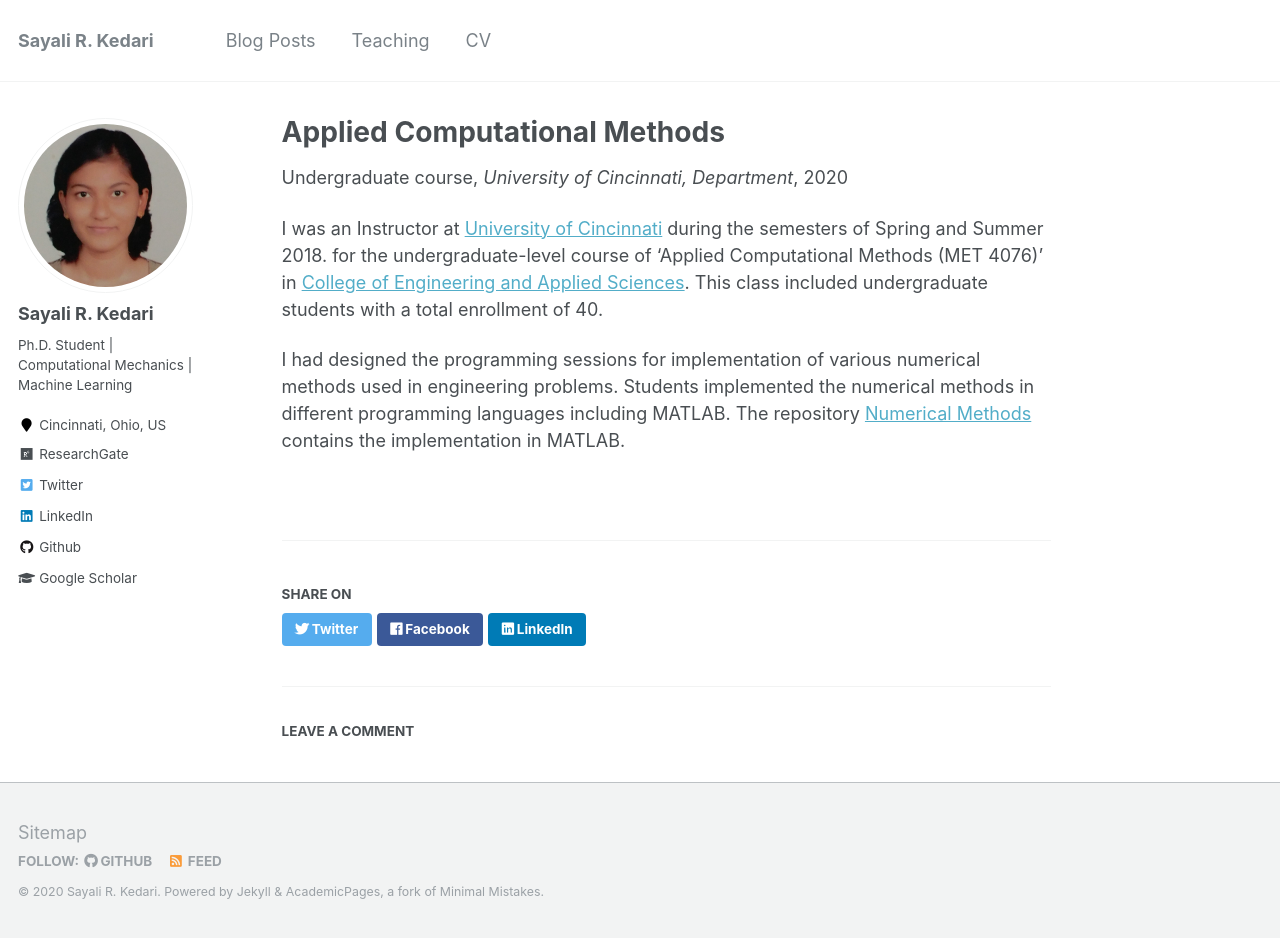
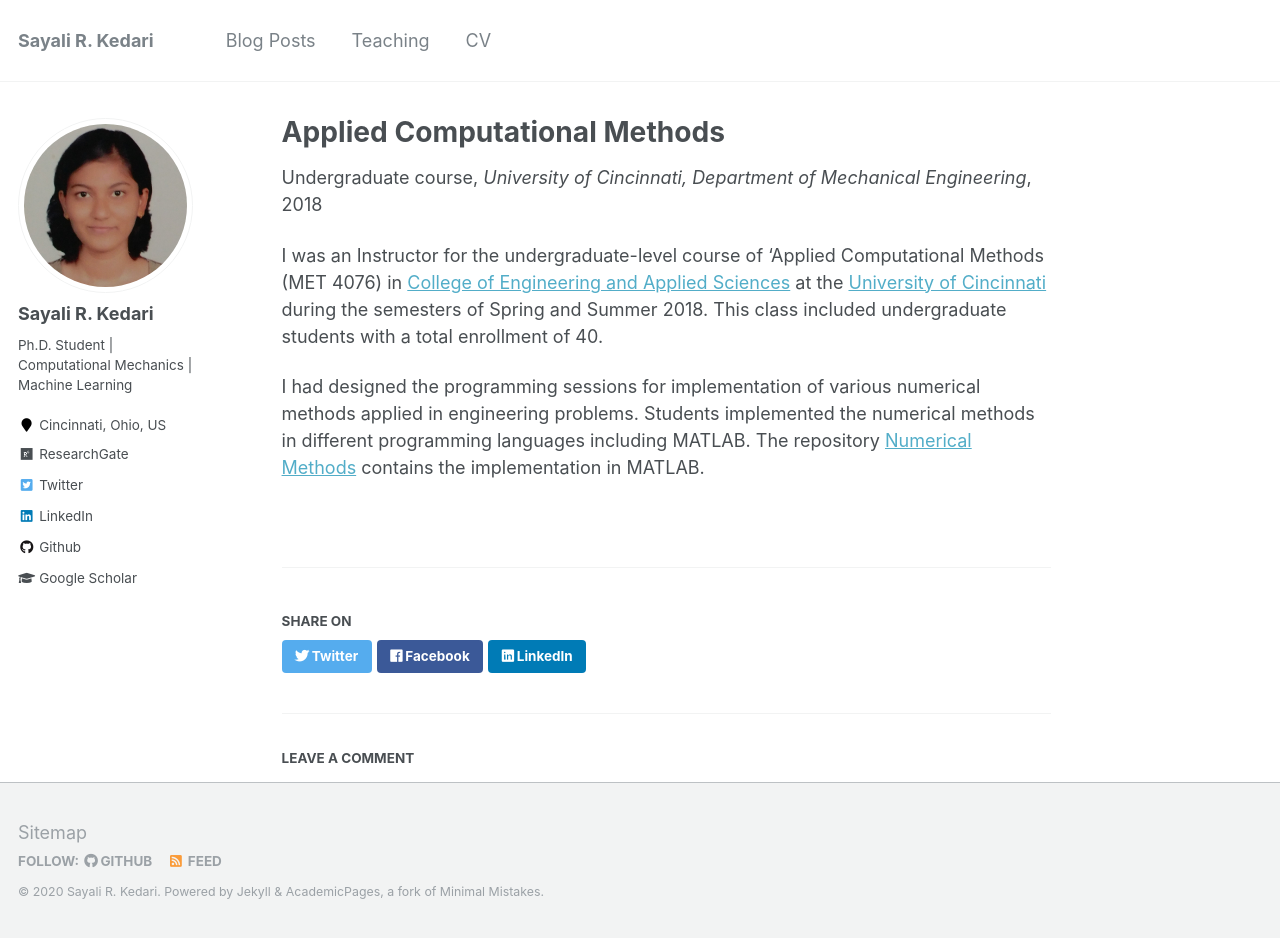
Before and after one commit to sayalirked/sayalirked.github.io, a Jekyll site: the page built from _teaching/2018-springsummer-teaching-1.md, in a window 1280 px wide and 938 px high. Built offline with Jekyll 4.4.1, drawn with Linux system fonts in a browser that asks for light colours; comment, search, counter and statistics services are not loaded.

Commit message:
update 2018-springsummer-teaching-1.md

```diff
--- a/_teaching/2018-springsummer-teaching-1.md
+++ b/_teaching/2018-springsummer-teaching-1.md
@@ -3,11 +3,11 @@ title: "Applied Computational Methods"
 collection: teaching
 type: "Undergraduate course"
 permalink: /teaching/2018-springsummer-teaching-1
-venue: "University of Cincinnati, Department"
-date: 2020-06-10
+venue: "University of Cincinnati, Department of Mechanical Engineering"
+date: 2018-09-10
 location: "Ohio, US"
 ---
 
-I was an Instructor at [University of Cincinnati](https://www.uc.edu/) during the semesters of Spring and Summer 2018. for the undergraduate-level course of 'Applied Computational Methods (MET 4076)' in [College of Engineering and Applied Sciences](https://ceas.uc.edu/). This class included undergraduate students with a total enrollment of 40.
+I was an Instructor for the undergraduate-level course of 'Applied Computational Methods (MET 4076) in [College of Engineering and Applied Sciences](https://ceas.uc.edu/) at the [University of Cincinnati](https://www.uc.edu/) during the semesters of Spring and Summer 2018. This class included undergraduate students with a total enrollment of 40.
 
-I had designed the programming sessions for implementation of various numerical methods used in engineering problems. Students implemented the numerical methods in different programming languages including MATLAB. The repository [Numerical Methods](https://github.com/sayrjked/Numerical_Methods) contains the implementation in MATLAB.
+I had designed the programming sessions for implementation of various numerical methods applied in engineering problems. Students implemented the numerical methods in different programming languages including MATLAB. The repository [Numerical Methods](https://github.com/sayrjked/Numerical_Methods) contains the implementation in MATLAB.
```
